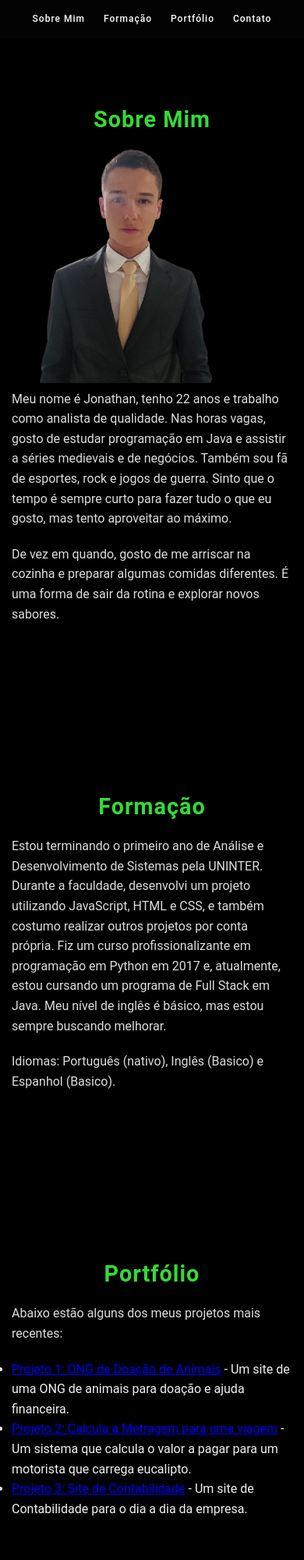
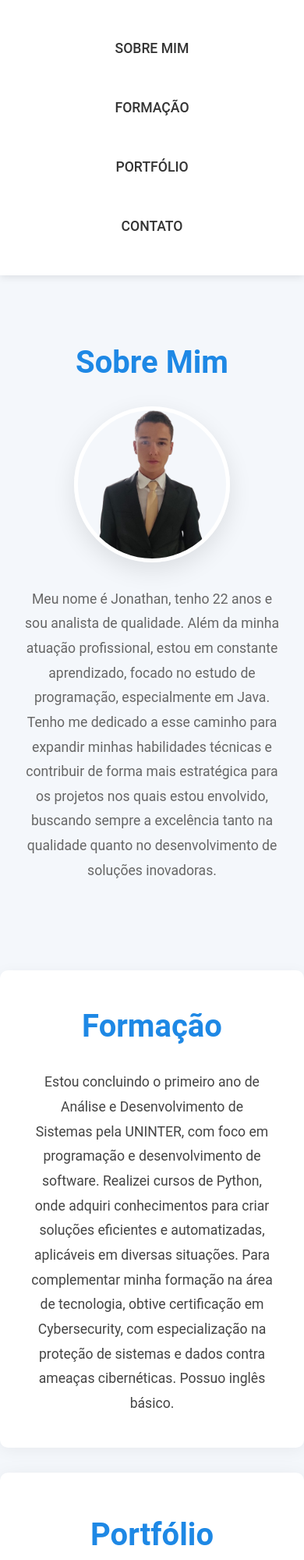
Before and after one commit to JonathanH766/Trabalhofundamentos, a plain HTML site: page index.html in a window 390 px wide. Shown: the top 2000 px of the page at 78% size. Drawn offline with Linux system fonts and the light colour scheme.

Commit message:
alterações

```diff
--- a/index.html
+++ b/index.html
@@ -3,50 +3,56 @@
 <head>
     <meta charset="UTF-8">
     <meta name="viewport" content="width=device-width, initial-scale=1.0">
-    <title>Portfólio Pessoal (CV Oline)</title>
+    <title>Portfólio Jonathan Herbert</title>
     <link rel="stylesheet" href="style.css">
-
 </head>
 <body>
-
-    <!-- MENU TOPO-->
+    <header>
         <nav>
             <a href="#sobre-mim">Sobre Mim</a>
             <a href="#formacao">Formação</a>
             <a href="#portfolio">Portfólio</a>
             <a href="#contato">Contato</a>
         </nav>
+    </header>
 
-    <!-- Seções da Página -->
-
+    <main>
         <!-- Seção Sobre Mim -->
-    <section id="sobre-mim">
+        <section id="sobre-mim" class="section">
             <h2>Sobre Mim</h2>
-        <img src="img/IMG_20220614_194228_937-removebg-preview.png" alt="Foto Jonathna" width="300">
-        <p>Meu nome é Jonathan, tenho 22 anos e trabalho como analista de qualidade. Nas horas vagas, gosto de estudar programação em Java e assistir a séries medievais e de negócios. Também sou fã de esportes, rock e jogos de guerra. Sinto que o tempo é sempre curto para fazer tudo o que eu gosto, mas tento aproveitar ao máximo.</p>
-        <p>De vez em quando, gosto de me arriscar na cozinha e preparar algumas comidas diferentes. É uma forma de sair da rotina e explorar novos sabores.</p>
+            <div class="content">
+                <div class="foto">
+                    <img src="img/IMG_20220614_194228_937-removebg-preview.png" alt="Foto Jonathan" width="300"/>
+                </div>
+                <p>Meu nome é Jonathan, tenho 22 anos e sou analista de qualidade. Além da minha atuação profissional, estou em constante aprendizado, focado no estudo de programação, especialmente em Java. Tenho me dedicado a esse caminho para expandir minhas habilidades técnicas e contribuir de forma mais estratégica para os projetos nos quais estou envolvido, buscando sempre a excelência tanto na qualidade quanto no desenvolvimento de soluções inovadoras.</p>
+            </div>
         </section>
 
         <!-- Seção Formação -->
-    <section id="formacao">
+        <section id="formacao" class="section">
             <h2>Formação</h2>
-        <p>Estou terminando o primeiro ano de Análise e Desenvolvimento de Sistemas pela UNINTER. Durante a faculdade, desenvolvi um projeto utilizando JavaScript, HTML e CSS, e também costumo realizar outros projetos por conta própria. Fiz um curso profissionalizante em programação em Python em 2017 e, atualmente, estou cursando um programa de Full Stack em Java. Meu nível de inglês é básico, mas estou sempre buscando melhorar.</p>
-        <p>Idiomas: Português (nativo), Inglês (Basico) e Espanhol (Basico).</p>
+            <p>Estou concluindo o primeiro ano de Análise e Desenvolvimento de Sistemas pela UNINTER, com foco em programação e desenvolvimento de software.
+
+                Realizei cursos de Python, onde adquiri conhecimentos para criar soluções eficientes e automatizadas, aplicáveis em diversas situações.
+
+                Para complementar minha formação na área de tecnologia, obtive certificação em Cybersecurity, com especialização na proteção de sistemas e dados contra ameaças cibernéticas.
+
+                Possuo inglês básico.</p>
         </section>
 
         <!-- Seção Portfólio -->
-    <section id="portfolio">
+        <section id="portfolio" class="section">
             <h2>Portfólio</h2>
             <p>Abaixo estão alguns dos meus projetos mais recentes:</p>
             <ul>
-            <li><a href="https://jonathanh766.github.io/TrabalhoFaculdade/" target="_blank">Projeto 1: ONG de Doação de Animais</a> - Um site de uma ONG de animais para doação e ajuda financeira.</li>
-            <li><a href="https://jonathanh766.github.io/projetometragem/" target="_blank">Projeto 2: Calcula a Metragem para uma viagem</a> - Um sistema que calcula o valor a pagar para um motorista que carrega eucalipto.</li>
-            <li><a href="https://jonathanh766.github.io/Contabilidade/" target="_blank">Projeto 3: Site de Contabilidade</a> - Um site de Contabilidade para o dia a dia da empresa.</li>
+                <li><a href="https://jonathanh766.github.io/TrabalhoFaculdade/" target="_blank">Projeto 1: ONG de Doação de Animais</a></li>
+                <li><a href="https://jonathanh766.github.io/projetometragem/" target="_blank">Projeto 2: Calcula a Metragem para uma viagem</a></li>
+                <li><a href="https://jonathanh766.github.io/Contabilidade/" target="_blank">Projeto 3: Site de Contabilidade</a></li>
             </ul>
         </section>
 
         <!-- Seção Contato -->
-    <section id="contato">
+        <section id="contato" class="section">
             <h2>Contato</h2>
             <form action="#" method="post">
                 <div class="form-group">
@@ -64,18 +70,19 @@
                 <button type="submit">Enviar</button>
             </form>
         </section>
+    </main>
+
     <script>
         document.querySelectorAll('nav a').forEach(anchor => {
             anchor.addEventListener('click', function (e) {
-                e.preventDefault(); // Evita o comportamento padrão de navegação
-
-                // Seleciona o alvo da âncora (link) e rola suavemente até ele
+                e.preventDefault();
                 document.querySelector(this.getAttribute('href')).scrollIntoView({
                     behavior: 'smooth',
                     block: 'start'
                 });
             });
         });
+
     </script>
 </body>
 </html>
--- a/style.css
+++ b/style.css
@@ -1,166 +1,228 @@
-/* Reset de margens e estilos */
+/* Estilos Globais */
 * {
     margin: 0;
     padding: 0;
     box-sizing: border-box;
+    font-family: 'Roboto', sans-serif; /* Fonte mais moderna */
 }
 
-/* Estilos básicos */
 body {
-    font-family: 'Roboto', sans-serif;
+    background-color: #f4f7fb; /* Cor de fundo suave */
+    color: #333; /* Cor do texto mais escura para contraste */
     line-height: 1.6;
-    color: #f1f1f1;
-    background-color: #000000;
+    font-size: 1rem;
 }
 
-/* Navegação fixa */
-nav {
-    position: fixed;
+/* Navegação */
+header {
+    background-color: #ffffff; /* Cor de fundo branca */
+    padding: 1.5rem 2rem;
+    position: sticky;
     top: 0;
-    left: 0;
-    width: 100%;
-    background-color: #030303;
-    padding: 15px 0;
-    text-align: center;
-    z-index: 1000;
-    box-shadow: 0 4px 10px rgba(0, 0, 0, 0.5);
+    z-index: 100;
+    box-shadow: 0 2px 10px rgba(0, 0, 0, 0.1); /* Sombra suave */
 }
 
-/* Estilo dos links no menu */
-nav a {
-    margin: 0 20px;
-    color: #fff;
-    text-decoration: none;
-    font-weight: 500;
-    font-size: 16px;
-    letter-spacing: 1px;
-    position: relative;
-    display: inline-block;
-    padding: 5px;
-    transition: color 0.3s ease, transform 0.3s ease;
+/* Estilos para o container de navegação */
+nav {
+    display: flex;
+    justify-content: center; /* Alinha os itens no centro */
+    gap: 2rem; /* Espaçamento entre os itens */
+    align-items: center; /* Alinha os itens verticalmente no centro */
+    padding: 1rem; /* Adiciona um pequeno espaçamento interno */
 }
 
-nav a::before {
-    content: '';
-    position: absolute;
-    width: 0;
-    height: 2px;
-    background: #34db35;
-    left: 50%;
-    bottom: 0;
-    transition: all 0.3s;
-    transform: translateX(-50%);
+/* Estilos para os links dentro do menu de navegação */
+nav a {
+    font-size: 1.1rem;
+    font-weight: 500;
+    color: #333; /* Cor inicial do texto */
+    text-transform: uppercase; /* Deixa as letras em maiúsculo */
+    padding: 0.5rem 1rem; /* Espaçamento interno para os links */
+    text-decoration: none; /* Remove o sublinhado padrão */
+    transition: color 0.3s ease, border-bottom 0.3s ease; /* Transições suaves */
 }
 
+/* Estilo ao passar o mouse sobre o link */
 nav a:hover {
-    color: #34db35;
-    transform: scale(1.1);
+    color: #1e88e5; /* Cor do texto ao passar o mouse */
+    border-bottom: 2px solid #1e88e5; /* Linha de destaque ao passar o mouse */
+    text-decoration: none; /* Remove sublinhado ao passar o mouse */
 }
 
-nav a:hover::before {
-    width: 100%;
+/* Estilo para links ativos (caso exista uma classe ativa) */
+nav a.active {
+    color: #1e88e5; /* Destaca o link ativo com a mesma cor */
+    font-weight: 700; /* Aumenta o peso da fonte para o item ativo */
 }
 
-/* Efeito de brilho ao passar o mouse */
-nav a:hover {
-    color: #fff;
-    text-shadow: 0 0 10px #34db35, 0 0 20px #34db35, 0 0 30px #34db35;
-}
 
 /* Seções */
-section {
-    padding: 80px 20px;
-    margin-top: 70px;
-    border-bottom: 1px solid #000000;
-    background-color: #000000;
+.section {
+    padding: 5rem 2rem;
+    text-align: center;
 }
 
 h2 {
-    color: #34db35;
-    margin-bottom: 15px;
-    font-size: 2em;
-    letter-spacing: 1px;
-    text-align: center;
+    font-size: 2.5rem;
+    margin-bottom: 1.5rem;
+    color: #1e88e5;
+    font-weight: 600;
+}
+
+/* Seção Sobre Mim */
+.content {
+    display: grid;
+    grid-template-columns: repeat(auto-fit, minmax(300px, 1fr));
+    gap: 2rem;
+    justify-items: center;
+    align-items: center;
+}
+
+.foto {
+    display: flex;
+    justify-content: center;
+    align-items: center;
+
+}
+
+.foto img {
+    width: 200px;
+    height: 200px;
+    object-fit: cover;
+    border-radius: 50%;
+    border: 5px solid #fff;
+    box-shadow: 0 10px 30px rgba(0, 0, 0, 0.1);
 }
 
 p {
-    color: #ddd;
-    margin-bottom: 20px;
+    font-size: 1.1rem;
+    color: #666;
+    max-width: 800px;
+    margin: 0 auto;
+    line-height: 1.8;
 }
 
-/* Estilos de formulário */
-.form-group {
-    margin-bottom: 15px;
+/* Seção Formação */
+#formacao {
+    background-color: #ffffff;
+    box-shadow: 0 4px 20px rgba(0, 0, 0, 0.05);
+    border-radius: 10px;
+    margin-top: 2rem;
+    padding: 2.5rem;
 }
 
-.form-group label {
-    display: block;
-    margin-bottom: 5px;
-    font-weight: 500;
-    color: #bbb;
+#formacao p {
+    font-size: 1.1rem;
+    color: #444;
+    line-height: 1.8;
 }
 
-.form-group input,
-.form-group textarea {
-    width: 100%;
-    padding: 10px;
-    border: 1px solid #444;
-    border-radius: 4px;
-    background-color: #333;
-    color: #fff;
-    transition: border-color 0.3s ease, box-shadow 0.3s ease;
+/* Seção Portfólio */
+#portfolio {
+    background-color: #ffffff;
+    margin-top: 2rem;
+    padding: 3rem 2rem;
+    border-radius: 10px;
+    box-shadow: 0 10px 30px rgba(0, 0, 0, 0.1);
 }
 
-.form-group input:focus,
-.form-group textarea:focus {
-    border-color: #34db35;
-    box-shadow: 0 0 10px #34db35(52, 152, 219, 0.5);
+#portfolio ul {
+    list-style: none;
+    margin-top: 2rem;
+    display: grid;
+    grid-template-columns: repeat(auto-fit, minmax(300px, 1fr));
+    gap: 1.5rem;
 }
 
-/* Botões */
+#portfolio li {
+    background-color: #fafafa;
+    padding: 1.5rem;
+    border-radius: 10px;
+    box-shadow: 0 5px 15px rgba(0, 0, 0, 0.05);
+    transition: transform 0.3s ease, box-shadow 0.3s ease;
+}
+
+#portfolio li:hover {
+    transform: translateY(-10px);
+    box-shadow: 0 10px 20px rgba(0, 0, 0, 0.15);
+}
+
+#portfolio a {
+    color: #1e88e5;
+    font-weight: 500;
+    font-size: 1.1rem;
+    text-decoration: none;
+    transition: color 0.3s ease;
+}
+
+#portfolio a:hover {
+    color: #005bb5;
+}
+
+/* Seção Contato */
+#contato {
+    background-color: #ffffff;
+    padding: 3rem 2rem;
+    border-radius: 10px;
+    margin-top: 3rem;
+    box-shadow: 0 10px 30px rgba(0, 0, 0, 0.1);
+}
+
+form {
+    max-width: 800px;
+    margin: 0 auto;
+    background-color: #fff;
+    padding: 2rem;
+    border-radius: 10px;
+    box-shadow: 0 5px 15px rgba(0, 0, 0, 0.1);
+}
+
+.form-group {
+    margin-bottom: 1.5rem;
+}
+
+input, textarea {
+    width: 100%;
+    padding: 1.2rem;
+    border: 1px solid #ddd;
+    border-radius: 5px;
+    background-color: #fafafa;
+    color: #333;
+    font-size: 1rem;
+    margin-bottom: 1rem;
+}
+
+textarea {
+    resize: vertical;
+    min-height: 150px;
+}
+
 button {
-    background-color: #34db35;
-    color: white;
-    padding: 10px 20px;
+    background-color: #1e88e5;
+    padding: 1rem 2rem;
     border: none;
-    border-radius: 4px;
+    border-radius: 5px;
+    color: #fff;
+    font-size: 1.1rem;
     cursor: pointer;
-    font-size: 16px;
-    transition: background-color 0.3s, transform 0.3s;
+    transition: background-color 0.3s ease;
 }
 
 button:hover {
-    background-color: #34db35;
-    transform: scale(1.05);
+    background-color: #005bb5;
 }
+
 
 /* Responsividade */
 @media (max-width: 768px) {
+    .content {
+        grid-template-columns: 1fr; /* Foto e texto ficam em uma coluna */
+    }
     nav {
-        padding: 10px 0;
+        flex-direction: column;
     }
-
-    nav a {
-        margin: 0 15px;
-        font-size: 14px;
-    }
-
-    section {
-        padding: 60px 15px;
+    #portfolio ul {
+        grid-template-columns: 1fr; /* Portfólio em uma coluna para telas menores */
     }
 }
-
-@media (max-width: 480px) {
-    nav a {
-        margin: 0 5px;
-        font-size: 12px;
-    }
-
-    h2 {
-        font-size: 1.8em;
-    }
-
-    button {
-        width: 100%;
-    }
-}
```
Lines whose indentation alone changed are shown as unchanged.
